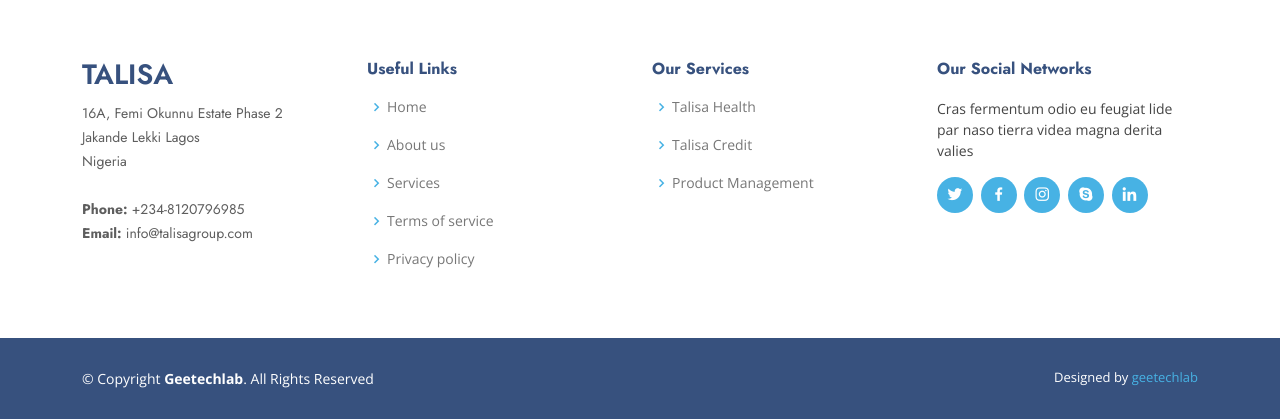
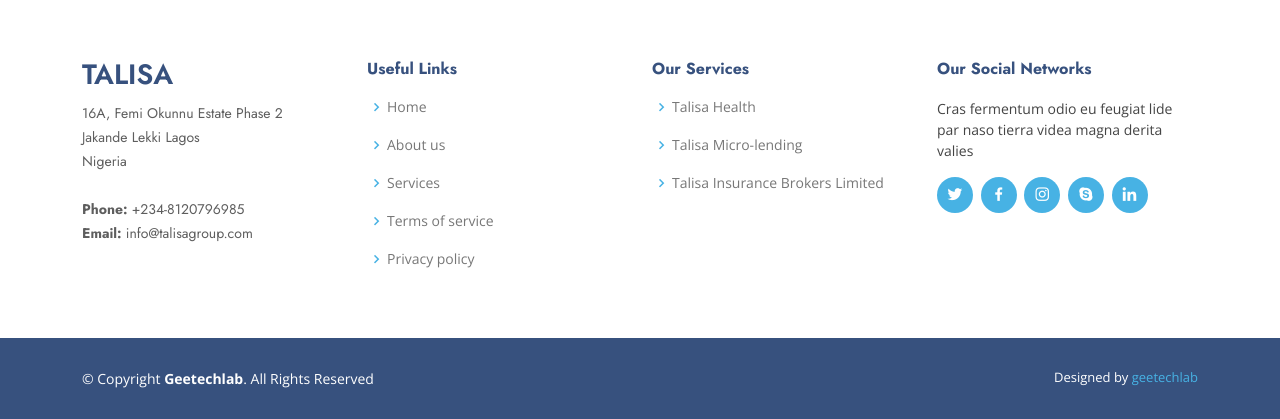
Before and after one commit to GeeTech-Lab/talisaWeb, a Django app: template templates/index.html in a window 1280 px wide. Shown: the part 3591-4010 px from the top of the page. Run offline with Django 3.2, Linux system fonts and the light colour scheme; the template is opened without the code that fills it, so the values that code supplies are empty; some libraries are stand-ins or nearby versions.

Commit message:
Updated website...

```diff
--- a/templates/footer.html
+++ b/templates/footer.html
@@ -44,9 +44,9 @@
           <div class="col-lg-3 col-md-6 footer-links">
             <h4>Our Services</h4>
             <ul>
-              <li><i class="bx bx-chevron-right"></i> <a href="#">Talisa Health</a></li>
-              <li><i class="bx bx-chevron-right"></i> <a href="#">Talisa Credit</a></li>
-              <li><i class="bx bx-chevron-right"></i> <a href="#">Product Management</a></li>
+              <li><i class="bx bx-chevron-right"></i> <a href="https://talisa-hmo.herokuapp.com" target="_blank">Talisa Health</a></li>
+              <li><i class="bx bx-chevron-right"></i> <a href="#">Talisa Micro-lending </a></li>
+              <li><i class="bx bx-chevron-right"></i> <a href="#">Talisa Insurance Brokers Limited </a></li>
 {#              <li><i class="bx bx-chevron-right"></i> <a href="#">Marketing</a></li>#}
 {#              <li><i class="bx bx-chevron-right"></i> <a href="#">Graphic Design</a></li>#}
             </ul>
```
